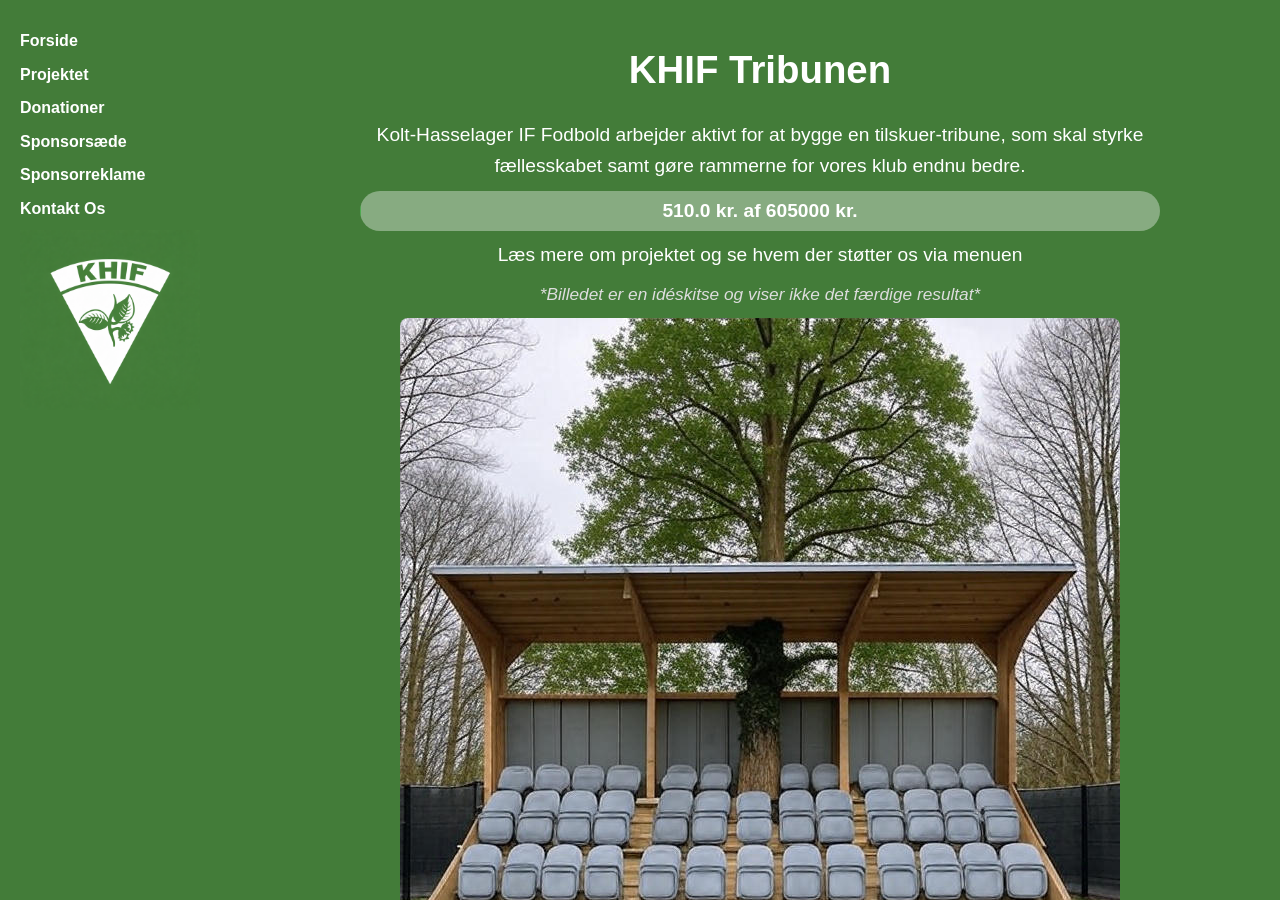
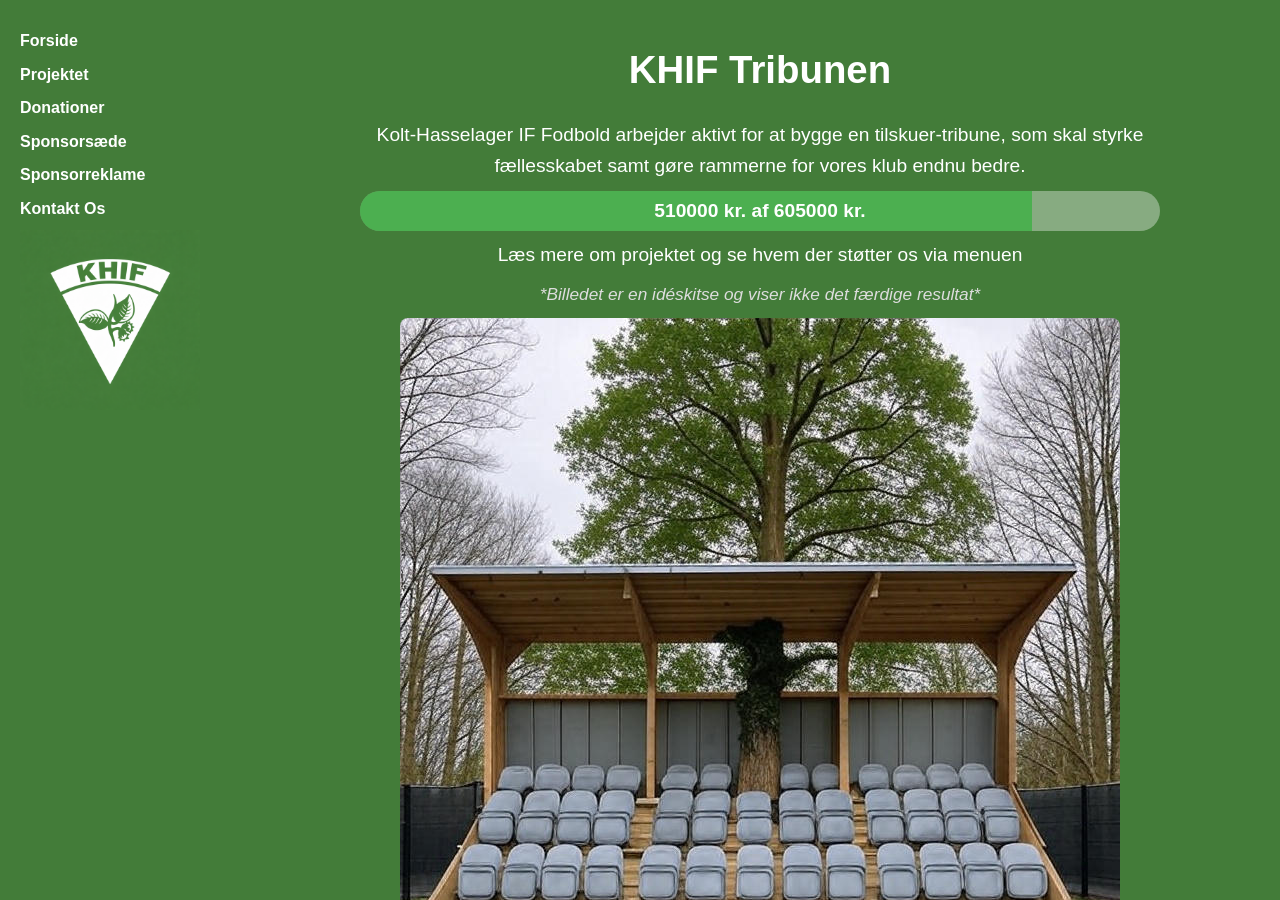
Before and after one commit to msj33/khif-tribune, a Jekyll site: the page built from index.md, in a window 1280 px wide and 900 px high. Built offline with Jekyll 4.4.1, drawn with Linux system fonts in a browser that asks for light colours.

Commit message:
Fix donation amount formatting in donationer.yml

```diff
--- a/_data/donationer.yml
+++ b/_data/donationer.yml
@@ -1,2 +1,2 @@
-belob: 510.000
+belob: 510000
 sidst_opdateret: 2026-01-16
```
